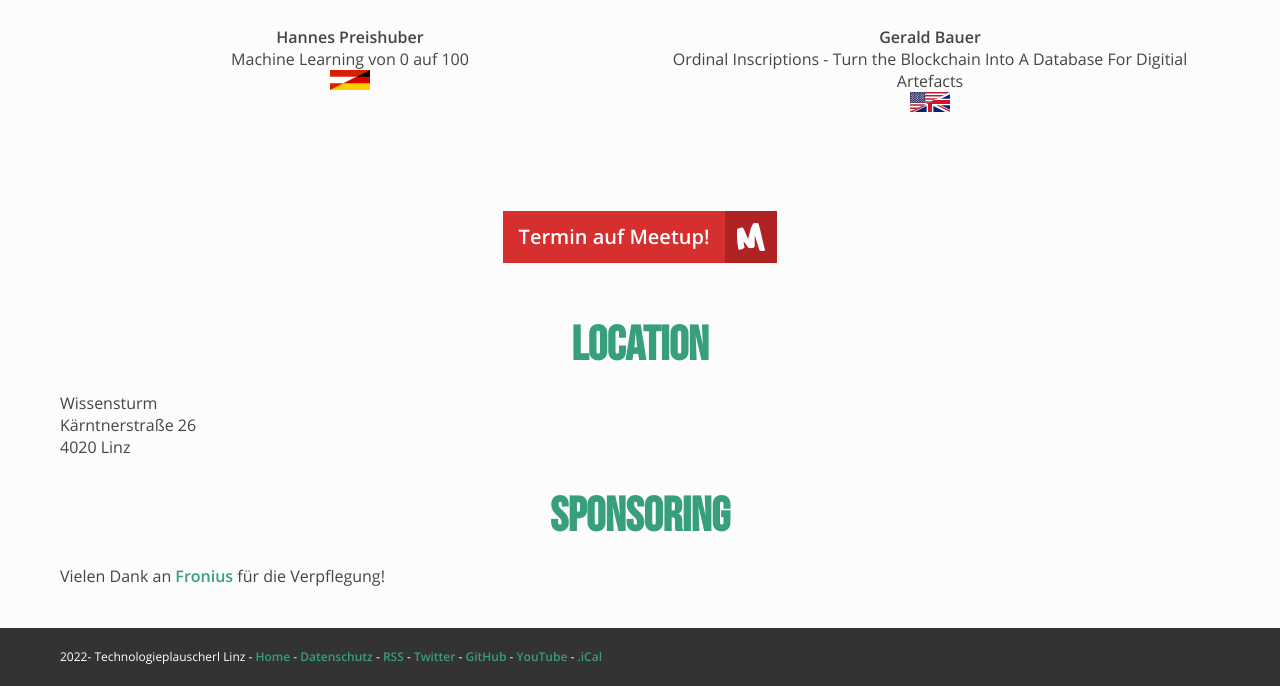
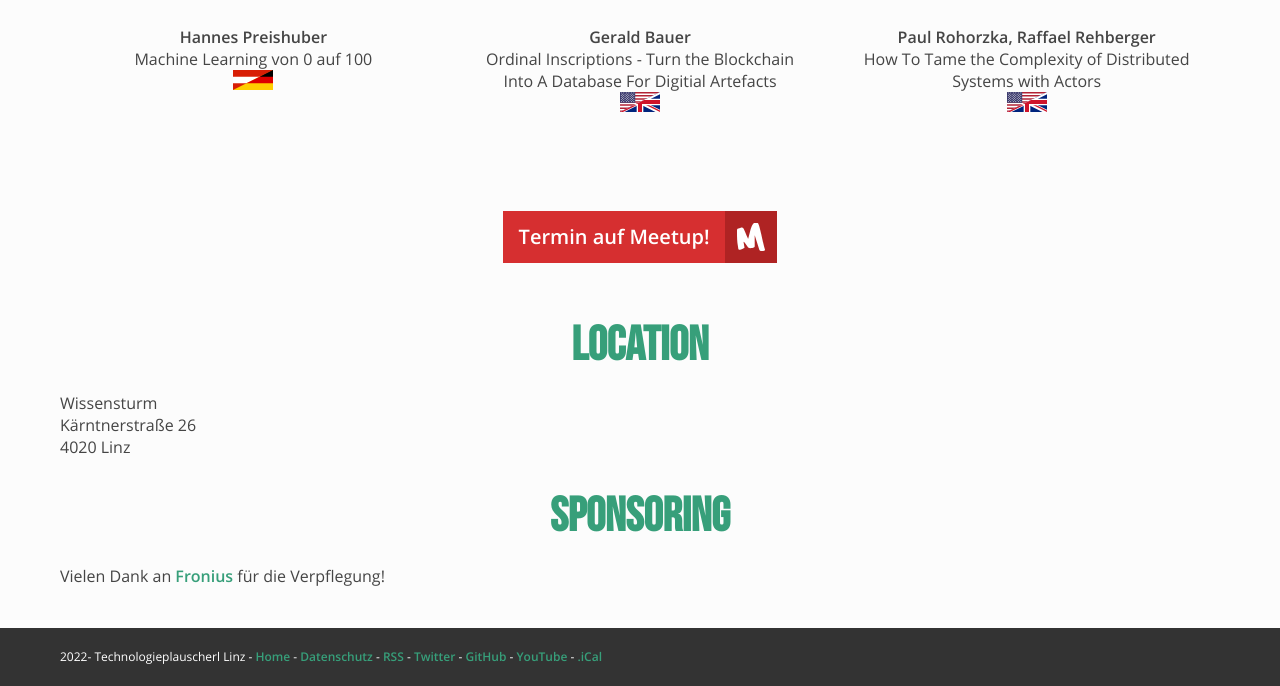
Before and after one commit to mericanAncer127/plauscherl, a Jekyll site: the page built from _plauscherl/80.html, in a window 1280 px wide, cut to the strip 498-1184 px from the top of the page. Built offline with Jekyll 4.4.1, drawn with Linux system fonts in a browser that asks for light colours.

Commit message:
add actor-talk

```diff
--- a/_plauscherl/80.html
+++ b/_plauscherl/80.html
@@ -32,4 +32,9 @@ speakers:
   talk: "Ordinal Inscriptions - Turn the Blockchain Into A Database For Digitial Artefacts"
   img:  https://avatars3.githubusercontent.com/u/53281
   language: en
+-
+  name: "Paul Rohorzka, Raffael Rehberger"
+  talk: "How To Tame the Complexity of Distributed Systems with Actors"
+  img:  /img/speaker-avatars/paul-rohorzka-raffael-rehberger.png
+  language: en
 ---
```
